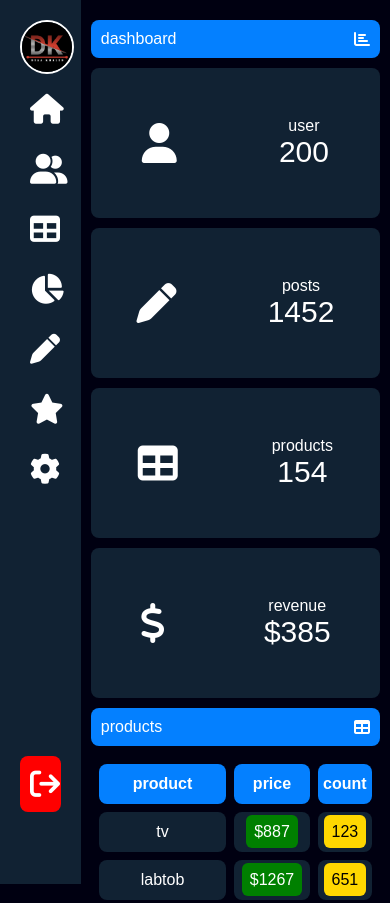
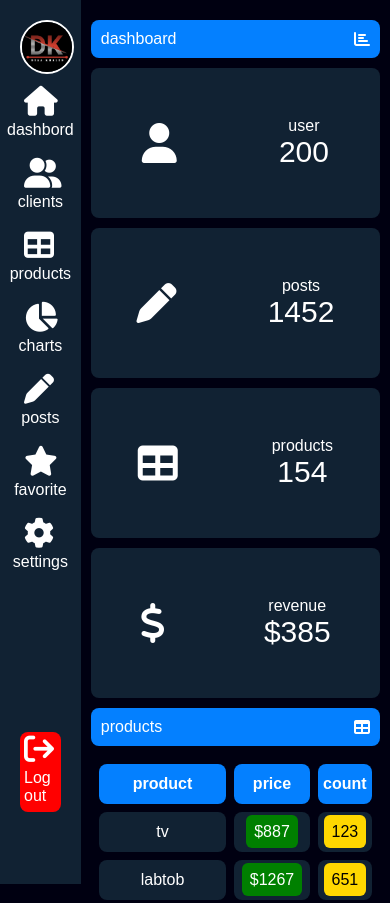
Before and after one commit to Diaa-Khaled-1/poject-2, a plain HTML site: page index.html in a window 390 px wide. Shown: the top 903 px of the page. Drawn offline with Linux system fonts and the light colour scheme.

Commit message:
Update style.css

```diff
--- a/style.css
+++ b/style.css
@@ -37,7 +37,7 @@ body{
   transition: 0.5s;
 }
 .menu:hover{
-  width: 310px;
+  width: 320px;
 }
 ul{
   list-style: none;
@@ -129,12 +129,25 @@ th{
 .price {
   background-color: green;
 }
-@media (max-width: 700px){
-  .menu:hover{
-    width: 55px;
-}
-}
 .count{
   background-color: gold;
   color: black;
 }
+@media (max-width: 600px){
+  .menu:hover{
+    width: 55px;
+}
+/* --------------------------------------------- */
+ul li a{
+  display: block;
+  text-decoration: none;
+  padding: 2px 4px;
+  margin: 10px 0;
+}
+
+ul li a p{
+  display: flex;
+  justify-content: center;
+  padding: 5px 0;
+}
+}
```
